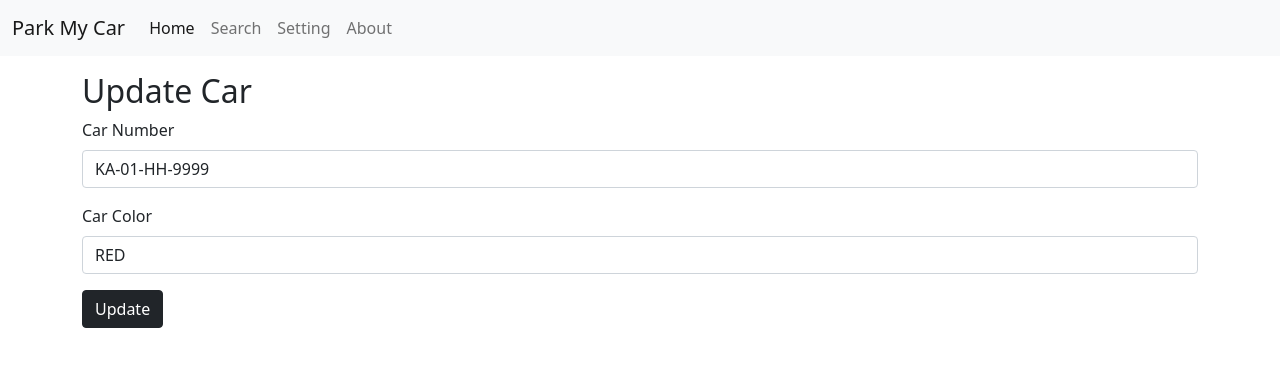
After one commit to attainu/python-project-naresh-barfa-au19, a Flask app: page /update/3 in a window 1280 px wide. The commit adds this page. Shown: the top 367 px of the page. Run offline with Flask 2, Linux system fonts and the light colour scheme; data comes from the database, SQL or seed files in the repository; both versions use the stored data as it was after the commit.

Commit message:
all validation done

```diff
--- a/main.py
+++ b/main.py
@@ -2,7 +2,7 @@ from enum import unique
 from flask import Flask, render_template, request, redirect
 from flask_sqlalchemy import SQLAlchemy
 from datetime import datetime
-
+from Entities.ValidateCar import ValidateCar
 app = Flask(__name__)
 app.config['SQLALCHEMY_DATABASE_URI'] = "sqlite:///parkCars.db"
 app.config['SQLALCHEMY_TRACK_MODIFICATIONS'] = False
@@ -25,13 +25,12 @@ class AllCars(db.Model):
 def validation(car_no):
     car_no_database = AllCars.query.filter_by(car_no=car_no).first()
     if(car_no_database or len(car_no) == 0):
-        return "Enter valid car number "
+        return "Enter another car number "
     else:
         return ""
 
 
 def genrateSlot():
-    # maxCars = 5
     slotArr = []
     for cars in AllCars.query.all():
         slotArr.append(cars.slot)
@@ -43,25 +42,26 @@ def genrateSlot():
 @app.route("/", methods=["POST", "GET"])
 def create_parking():
     msg = ""
-    # maxCars = 5
-    # allCars = AllCars(car_no="KA-12-O789", color="while", slot=2)
-    # db.session.add(allCars,x)
-    # db.session.commit()
     allCars = AllCars.query.all()
     if(len(allCars) <= maxCars and genrateSlot()):
         db.create_all()
         if(request.method == "POST"):
             car_no = request.form['car_no']
             color = request.form['color']
-            if(validation(car_no.strip())):
+            if(validation(car_no.strip()) ):
                 msg = validation(car_no.strip())
+            elif(ValidateCar.input_car(car_no.strip())):
+                if(ValidateCar.colorVal(color.strip())):
+                    genSlot = genrateSlot()
+                    allCars = AllCars(car_no=ValidateCar.genrateCarNo(car_no.strip()),
+                                    color=color.strip().upper(), slot=genSlot)
+                    db.session.add(allCars)
+                    db.session.commit()
+                    msg = "Car parked, successfully at " + str(genSlot)
+                else:
+                    msg = "Wrong Color :( "
             else:
-                genSlot = genrateSlot()
-                allCars = AllCars(car_no=car_no.strip(),
-                                  color=color.strip().upper(), slot=genSlot)
-                db.session.add(allCars)
-                db.session.commit()
-                msg = "Car parked, successfully !!  "
+                msg = "invalid input format :("
     else:
         msg = "No Parking slot available :( "
 
@@ -110,6 +110,26 @@ def search_color():
         msg = "NO car found !! "
     return render_template("search.html", colorCars=colorCars, msg=msg)
 
+@app.route('/update/<int:slot>', methods=['GET', 'POST'])
+def update(slot):
+    msg = ""
+    if request.method=='POST':
+        car_no = request.form['car_no']
+        color = request.form['color']
+        if(not validation(car_no.strip()) and ValidateCar.input_car(car_no.strip()) and ValidateCar.colorVal(color.strip())):
+            allCars = AllCars.query.filter_by(slot=slot).first()
+            allCars.car_no = ValidateCar.genrateCarNo(car_no.strip())
+            allCars.color = color.strip().upper()
+            db.session.add(allCars)
+            db.session.commit()
+            return redirect("/")
+        else:
+            msg = "Something Wrong :( "
+
+    allCars = AllCars.query.filter_by(slot=slot).first()
+    return render_template('update.html', allCars=allCars, msg = msg)
+
+
 
 if __name__ == '__main__':
     app.run(debug=True, port=8000)
--- a/templates/index.html
+++ b/templates/index.html
@@ -19,11 +19,11 @@
     <form action="/" method="POST">
         <div class="mb-3">
             <label for="car_no" class="form-label">Car Number</label>
-            <input type="text" class="form-control" name="car_no" id="car_no" aria-describedby="emailHelp">
+            <input type="text" class="form-control" name="car_no" id="car_no" placeholder="KA-01-HH-9999" aria-describedby="emailHelp">
         </div>
         <div class="mb-3">
             <label for="color" class="form-label">Car Color</label>
-            <input type="text" class="form-control" name="color" id="color">
+            <input type="text" class="form-control" placeholder="WHITE" name="color" id="color">
         </div>
 
         <button type="submit" class="btn btn-dark">Add to park </button>
@@ -57,6 +57,8 @@
                 <td>{{cars["color"]}}</td>
                 <td>{{cars["time"]}}</td>
                 <td>
+                    <a href="/update/{{cars['slot']}}" type="button"
+                            class="btn btn-outline-dark btn-sm mx-1">Update</button>
                         <a href="/delete/{{cars['slot']}}" type="button"
                             class="btn btn-outline-dark btn-sm mx-1">Leave</button>
 
--- /dev/null
+++ b/templates/update.html
@@ -0,0 +1,51 @@
+{% extends 'base.html' %} {% block title %} Home{% endblock title %} {% block
+body %} {% if msg %}
+<div class="alert alert-dark alert-dismissible fade show" role="alert">
+  <p class="text-center"><strong>{{msg}}</strong></p>
+  <button
+    type="button"
+    class="btn-close"
+    data-bs-dismiss="alert"
+    aria-label="Close"
+  ></button>
+</div>
+{% else %}
+<div></div>
+{% endif %}
+
+<div class="container my-3">
+  <h2>Update Car</h2>
+  <form action="/update/{{allCars.sno}}" method="POST">
+    <div class="mb-3">
+      <label for="car_no" class="form-label">Car Number</label>
+      <input
+        type="text"
+        class="form-control"
+        name="car_no"
+        id="car_no"
+        value="{{allCars.car_no}}"
+        aria-describedby="emailHelp"
+      />
+    </div>
+    <div class="mb-3">
+      <label for="color" class="form-label">Car Color</label>
+      <input
+        type="text"
+        class="form-control"
+        value="{{allCars.color}}"
+        name="color"
+        id="color"
+      />
+    </div>
+
+    <button type="submit" class="btn btn-dark">Update</button>
+  </form>
+</div>
+
+<script
+  src="https://cdn.jsdelivr.net/npm/bootstrap@5.0.0-beta2/dist/js/bootstrap.bundle.min.js"
+  integrity="sha384-b5kHyXgcpbZJO/tY9Ul7kGkf1S0CWuKcCD38l8YkeH8z8QjE0GmW1gYU5S9FOnJ0"
+  crossorigin="anonymous"
+></script>
+
+{% endblock body %}
```
Also changed, not shown: Entities/ValidateCar.py (added, +60 -0 lines), Entities/__init__.py (added), __init__.py (added), parkCars.db.
